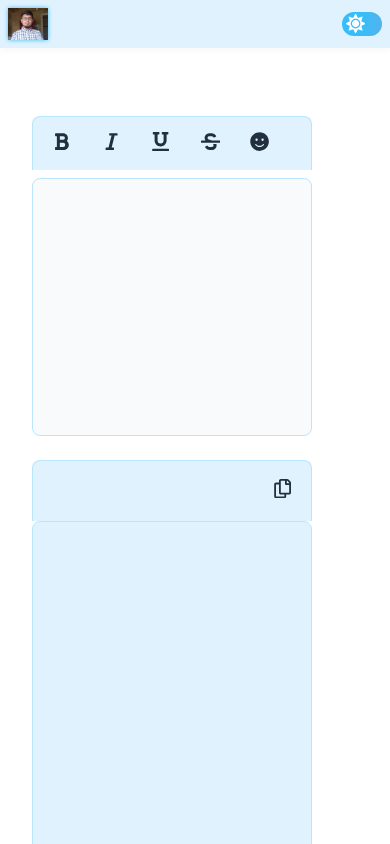
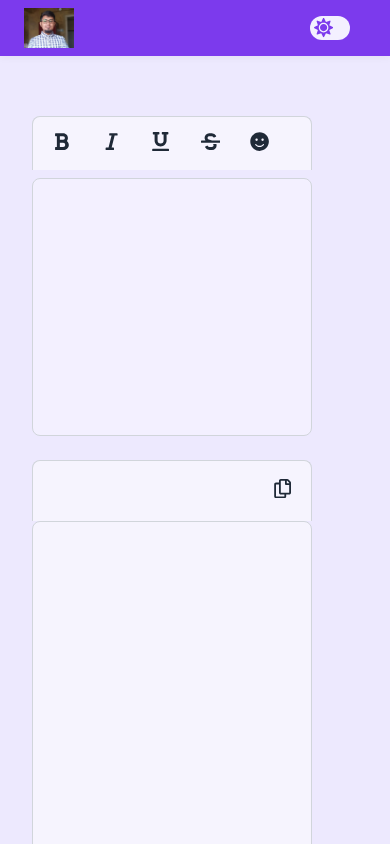
Before and after one commit to muhamadjawad/text-unify-web, a React (Vite) app: page / in a window 390 px wide. Shown: the top 844 px of the page. Built offline with nearby package versions, Linux system fonts and the light colour scheme.

Commit message:
navbar & toggle btn done for light theme

```diff
--- a/src/components/Navbar/Navbar.css
+++ b/src/components/Navbar/Navbar.css
@@ -1,12 +1,9 @@
 .navbar {
-  /* width: 100%; */
   display: flex;
   align-items: center;
   justify-content: space-between;
-  /* padding-block: 10px;
-  padding-inline: 40px; */
   padding: 0.5rem 2.5rem 0.5rem 1.5rem;
-  background: var(--color-bg-secondary);
+  background: var(--navbar-bg);
   box-shadow: 0 2px 8px rgba(0, 0, 0, 0.04);
   position: fixed;
   top: 0;
@@ -24,66 +21,5 @@
   height: 2.5rem;
   width: auto;
   object-fit: contain;
-  filter: drop-shadow(0 0 2px var(--color-primary));
+  /* filter: drop-shadow(0 0 2px var(--color-primary)); */
 }
-
-.navbar__toggle {
-  position: relative;
-  width: 48px;
-  height: 28px;
-  border: none;
-  background: var(--color-primary);
-  border-radius: 16px;
-  cursor: pointer;
-  display: flex;
-  align-items: center;
-  justify-content: flex-start;
-  transition: background 0.3s;
-  padding: 0 4px;
-  overflow: hidden;
-}
-
-.navbar__toggle--dark {
-  background: var(--color-accent);
-  justify-content: flex-end;
-}
-
-.navbar__toggle-icon {
-  color: #fff;
-  font-size: 1.2rem;
-  z-index: 2;
-  transition: transform 0.4s cubic-bezier(.4, 2.3, .3, 1);
-}
-
-.navbar__toggle--dark .navbar__toggle-icon {
-  color: #222;
-  transform: rotate(360deg);
-}
-
-.navbar__toggle-bg {
-  /* position: absolute; */
-  /* left: 0;
-  top: 0; */
-  width: 100%;
-  height: 100%;
-  border-radius: 16px;
-  background: linear-gradient(90deg, var(--color-primary) 50%, var(--color-accent) 100%);
-  opacity: 0.15;
-  z-index: 1;
-  pointer-events: none;
-}
-
-@media (max-width: 600px) {
-  .navbar {
-    padding: 0.5rem 0.5rem;
-  }
-
-  .navbar__logo {
-    height: 2rem;
-  }
-
-  .navbar__toggle {
-    width: 40px;
-    height: 24px;
-  }
-}
--- a/src/components/ToggleButton/ToggleButton.css
+++ b/src/components/ToggleButton/ToggleButton.css
@@ -3,46 +3,42 @@
   width: 48px;
   height: 28px;
   border: none;
-  background: var(--color-primary);
+  outline: none;
+  background: var(--toggle-btn-bg);
   border-radius: 16px;
   cursor: pointer;
   display: flex;
   align-items: center;
-  justify-content: center;
+  justify-content: flex-start;
   transition: background 0.3s;
-  /* padding: 0 4px; */
+  padding: 0 4px;
   overflow: hidden;
 }
 
+.navbar__toggle:focus,
+.navbar__toggle:hover {
+  outline: none;
+  background: var(--toggle-btn-bg);
+
+
+}
+
+
 .navbar__toggle--dark {
-  background: var(--color-accent);
+  /* background: var(--color-accent); */
   justify-content: flex-end;
 }
 
 .navbar__toggle-icon {
-  color: #fff;
+  color: var(--color-primary);
   font-size: 1.2rem;
   z-index: 2;
-  transition: transform 0.4s cubic-bezier(.4,2.3,.3,1);
+  transition: transform 0.4s cubic-bezier(.4, 2.3, .3, 1);
   display: flex;
 }
 
 .navbar__toggle--dark .navbar__toggle-icon {
-  color: #222;
   transform: rotate(360deg);
-}
-
-.navbar__toggle-bg {
-  position: absolute;
-  left: 0;
-  top: 0;
-  width: 100%;
-  height: 100%;
-  border-radius: 16px;
-  background: linear-gradient(90deg, var(--color-primary) 50%, var(--color-accent) 100%);
-  opacity: 0.15;
-  z-index: 1;
-  pointer-events: none;
 }
 
 @media (max-width: 600px) {
--- a/src/index.css
+++ b/src/index.css
@@ -3,64 +3,72 @@
   line-height: 1.5;
   font-weight: 400;
 
-  color-scheme: light dark;
-  color: rgba(255, 255, 255, 0.87);
-  background-color: #242424;
-
   font-synthesis: none;
   text-rendering: optimizeLegibility;
   -webkit-font-smoothing: antialiased;
   -moz-osx-font-smoothing: grayscale;
-
-  /* Light theme colors */
-  --color-bg: #F8FAFC;
-  --color-primary: #38BDF8;
-  --color-text: #222F3E;
-  --color-accent: #F472B6;
-  --color-bg-secondary: #E0F2FE;
-  --color-border: #BAE6FD;
 }
 
-@media (prefers-color-scheme: dark) {
-  :root {
-    --color-bg: #0F172A;
-    --color-primary: #38BDF8;
-    --color-text: #F1F5F9;
-    --color-accent: #F472B6;
-    --color-bg-secondary: #1E293B;
-    --color-border: #334155;
-  }
+/* Light theme variables (default) */
+:root {
+  --color-primary: #7c3aed;
+  /* Purple */
+  --color-accent: #ede9fe;
+  /* Light Purple for hover */
+  --color-bg: #f3f0ff;
+  /* Editor & Output Background */
+  --color-bg-secondary: rgba(255, 255, 255, 0.5);
+  /* For glassy UI */
+  --color-text: #1f2937;
+  /* Dark text */
+  --color-border: #d1d5db;
+  --gradient-bg: linear-gradient(to bottom right, #7c3aed, #a78bfa);
+  --navbar-bg: var(--color-primary);
+  --toggle-btn-bg: #f3f0ff;
+  --editor-bg: #ffffff;
+}
+
+/* Dark theme variables */
+.dark {
+  --color-primary: #a78bfa;
+  --color-accent: #4c1d95;
+  --color-bg: #1e1b29;
+  --color-bg-secondary: rgba(30, 30, 40, 0.6);
+  --color-text: #f1f5f9;
+  --color-border: #4b5563;
+  --gradient-bg: linear-gradient(to bottom right, #4c1d95, #6d28d9);
+  --navbar-bg: #1e1b29;
+  --toggle-btn-bg: #1e1b29;
+  --editor-bg: #000000
+}
+
+body {
+  margin: 0;
+  min-width: 320px;
+  min-height: 100vh;
+  background: var(--color-accent);
+  color: var(--color-text);
+  display: flex;
+  flex-direction: column;
+  align-items: center;
+  font-family: 'Roboto', sans-serif;
+  transition: background 0.3s ease, color 0.3s ease;
 }
 
 a {
   font-weight: 500;
-  color: #646cff;
-  text-decoration: inherit;
-}
-a:hover {
-  color: #535bf2;
+  color: var(--color-primary);
+  text-decoration: none;
+  transition: color 0.3s ease;
 }
 
-body {
-  margin: 0;
-  display: flex;
-  place-items: center;
-  min-width: 320px;
-  min-height: 100vh;
-}
-
-body.dark {
-  background-color: #121212;
-  color: #EEEEEE;
-}
-body.light {
-  background-color: #ffffff;
-  color: #222222;
+a:hover {
+  color: var(--color-accent);
 }
 
 h1 {
-  font-size: 3.2em;
-  line-height: 1.1;
+  font-size: 2rem;
+  font-weight: 600;
 }
 
 button {
@@ -70,27 +78,17 @@ button {
   font-size: 1em;
   font-weight: 500;
   font-family: inherit;
-  background-color: #1a1a1a;
+  background-color: var(--color-primary);
+  color: white;
   cursor: pointer;
-  transition: border-color 0.25s;
+  transition: background 0.25s, border-color 0.25s;
 }
+
 button:hover {
-  border-color: #646cff;
+  background-color: var(--color-accent);
 }
+
 button:focus,
 button:focus-visible {
   outline: 4px auto -webkit-focus-ring-color;
 }
-
-@media (prefers-color-scheme: light) {
-  :root {
-    color: #213547;
-    background-color: #ffffff;
-  }
-  a:hover {
-    color: #747bff;
-  }
-  button {
-    background-color: #f9f9f9;
-  }
-}
```
